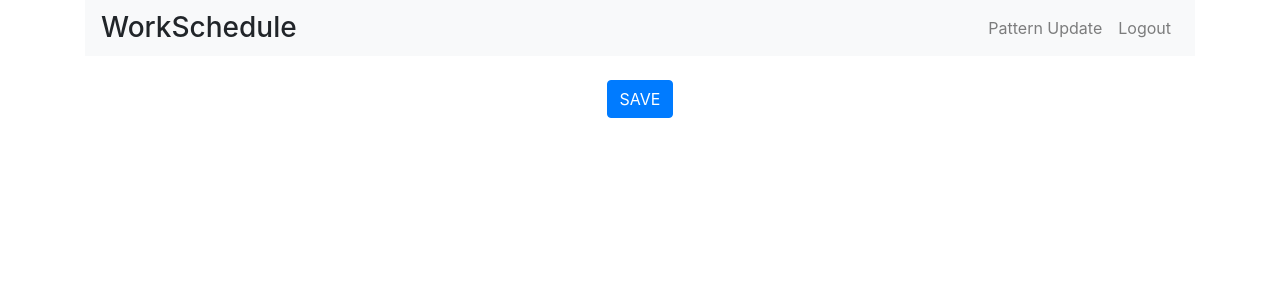
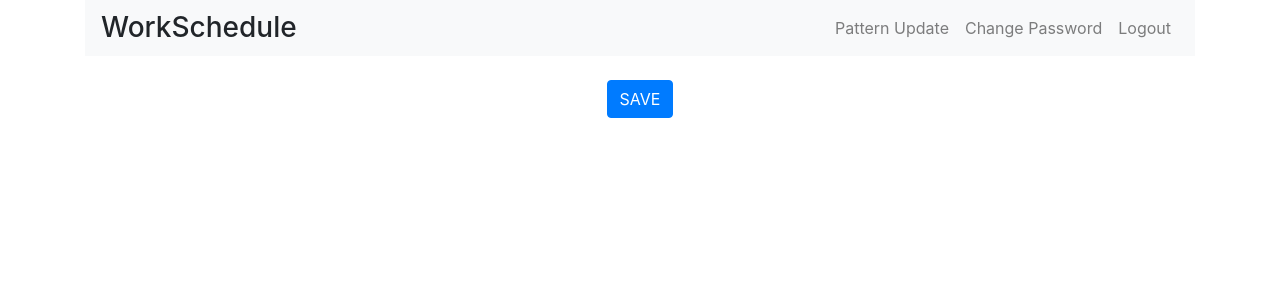
Before and after one commit to sabotenpillow/WorkScheder, a Django app: page / in a window 1280 px wide. Shown: the top 300 px of the page. Run offline with Django 3.2, Linux system fonts and the light colour scheme; the visitor is signed in with stand-in values (Sample User, id 1); some libraries are stand-ins or nearby versions.

Commit message:
[bugfix & modify] fix bug not redirecting change-password-done after changed password && add "change password" to nav bar

```diff
--- a/Scheduler/accounts/urls.py
+++ b/Scheduler/accounts/urls.py
@@ -1,4 +1,4 @@
-from django.urls import path, include
+from django.urls import path, include, reverse_lazy
 from . import views
 from django.contrib.auth import views as auth_views
 
@@ -9,7 +9,7 @@ urlpatterns = [
     path('change-password/<int:pk>',
         auth_views.PasswordChangeView.as_view(
             template_name='accounts/change_password.html',
-            success_url='accounts/change-password-done'
+            success_url=reverse_lazy('accounts:change-password-done')
         ),
         name='change-password'
     ),
--- a/Scheduler/templates/base.html
+++ b/Scheduler/templates/base.html
@@ -25,6 +25,7 @@
         <ul class="navbar-nav">
           {% if user.is_authenticated %}
           <li class="nav-item"><a class="nav-link" href="{% url 'worksched:setpattern' user.pk %}">Pattern Update</a></li>
+          <li class="nav-item"><a class="nav-link" href="{% url 'accounts:change-password' user.pk %}">Change Password</a></li>
           <li class="nav-item"><a class="nav-link" href="{% url 'logout' %}">Logout</a></li>
           {% else %}
           <li class="nav-item"><a class="nav-link signup" href="{% url 'accounts:signup' %}">Sign up</a></li>
```
